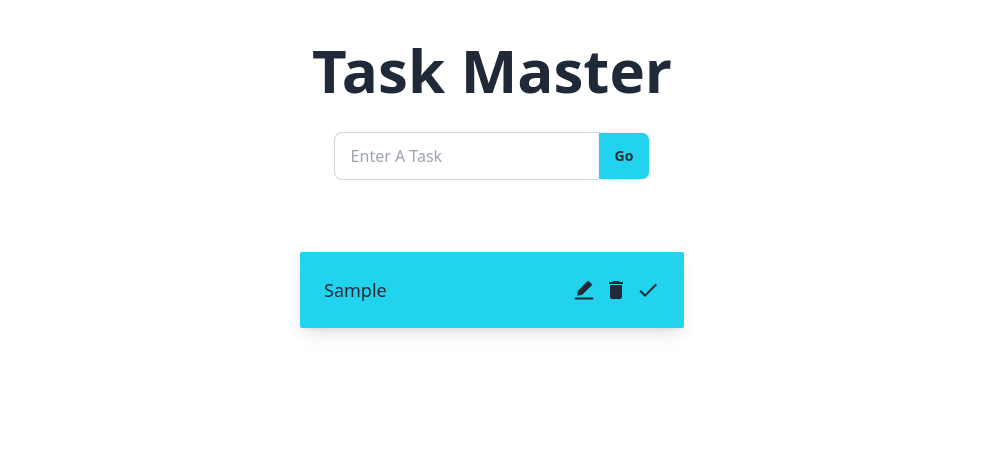
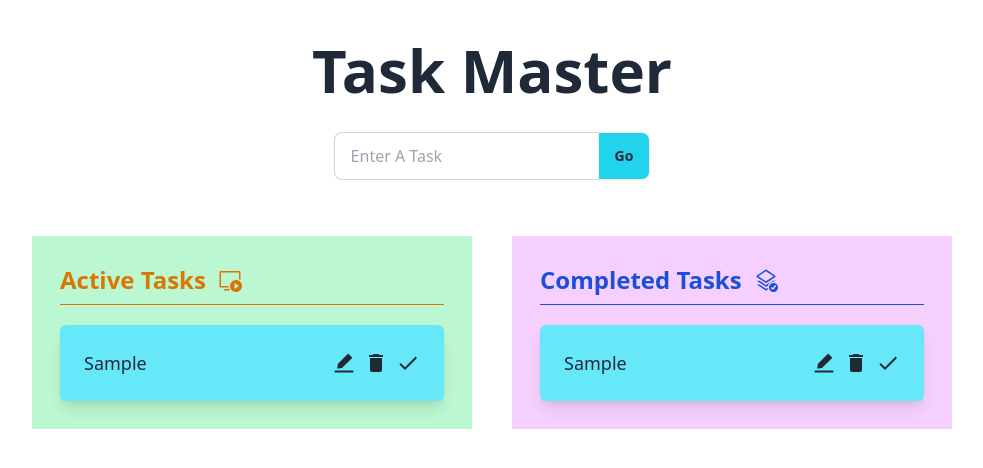
Before and after one commit to Galib-23/Task-Master, a React (Create React App) app: page / in a window 1280 px wide. Both pictures are taken after typing "Sample" into the empty fields and a click on the button "Go". Shown: the top 468 px of the page, without its empty margins (148-1131 px from the left). Built offline with nearby package versions, Linux system fonts and the light colour scheme.

Commit message:
completed Task section created

```diff
--- a/src/components/TodoCard.tsx
+++ b/src/components/TodoCard.tsx
@@ -1,4 +1,4 @@
-import { useState } from "react";
+import { useEffect, useRef, useState } from "react";
 import { Todo } from "../model"
 import { AiFillEdit } from "react-icons/ai";
 import { MdDelete, MdDone } from "react-icons/md";
@@ -42,13 +42,20 @@ const TodoCard = ({ todo, todos, setTodos }: Props) => {
         )
     }
 
+    const inputRef = useRef<HTMLInputElement>(null);
+
+    useEffect(()=> {
+        inputRef.current?.focus();
+    } ,[isEditing])
+
     return (
-        <div className="p-6 bg-cyan-400 flex items-center justify-between w-96 mt-4 rounded-sm shadow-lg hover:bg-cyan-300 cursor-pointer">
+        <div className="p-6 bg-cyan-300 flex items-center justify-between w-96 mt-4 rounded-md shadow-lg hover:bg-cyan-200 cursor-pointer hover:scale-105">
             <div>
                 {
                     isEditing ? (
                         <div className="flex items-center">
                             <input
+                                ref={inputRef}
                                 className="py-1 px-2 rounded-sm"
                                 type="text"
                                 value={editedTodo}
--- a/src/components/TodoList.tsx
+++ b/src/components/TodoList.tsx
@@ -1,20 +1,37 @@
 import { Todo } from "../model"
 import TodoCard from "./TodoCard";
+import { VscLayersActive } from "react-icons/vsc";
+import { VscVmRunning } from "react-icons/vsc";
 
-interface Props{
+interface Props {
   todos: Todo[];
   setTodos: React.Dispatch<React.SetStateAction<Todo[]>>;
 }
 
-const TodoList = ({todos, setTodos}: Props) => {
+const TodoList = ({ todos, setTodos }: Props) => {
   return (
-    <div className="flex flex-col items-center mt-14">
+    <div className="flex flex-col md:flex-row justify-center">
+      <div className="mt-14 flex gap-10">
+        <div className="bg-green-200 p-7">
+          <h2 className="text-2xl font-bold text-amber-600 flex items-center gap-3">Active Tasks <span><VscVmRunning /></span></h2>
+          <hr className="mt-2 h-px border-0 bg-amber-600 mb-5" />
           {
             todos.map((todo) => (
               <TodoCard key={todo.id} todo={todo} todos={todos} setTodos={setTodos} />
             ))
           }
         </div>
+        <div className="bg-fuchsia-200 p-7">
+          <h2 className="text-2xl font-bold text-blue-700 flex items-center gap-3">Completed Tasks <span><VscLayersActive /></span></h2>
+          <hr className="mt-2 h-px border-0 bg-blue-700 mb-5" />
+          {
+            todos.map((todo) => (
+              <TodoCard key={todo.id} todo={todo} todos={todos} setTodos={setTodos} />
+            ))
+          }
+        </div>
+      </div>
+    </div>
   )
 }
 
```
Lines whose indentation alone changed are shown as unchanged.
